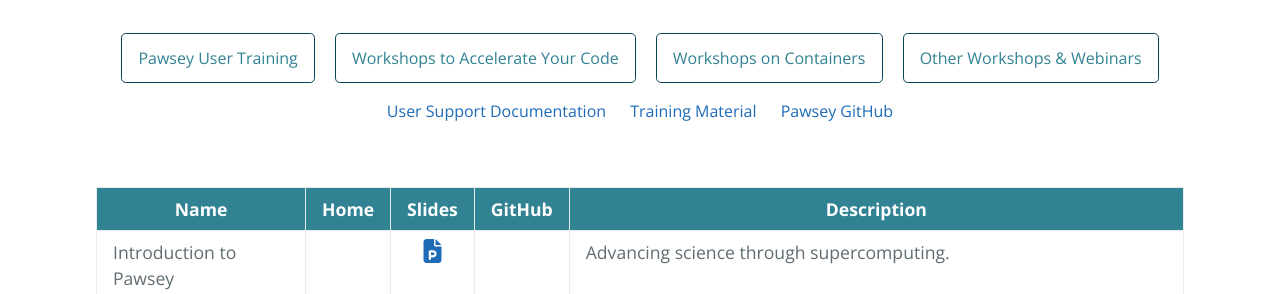
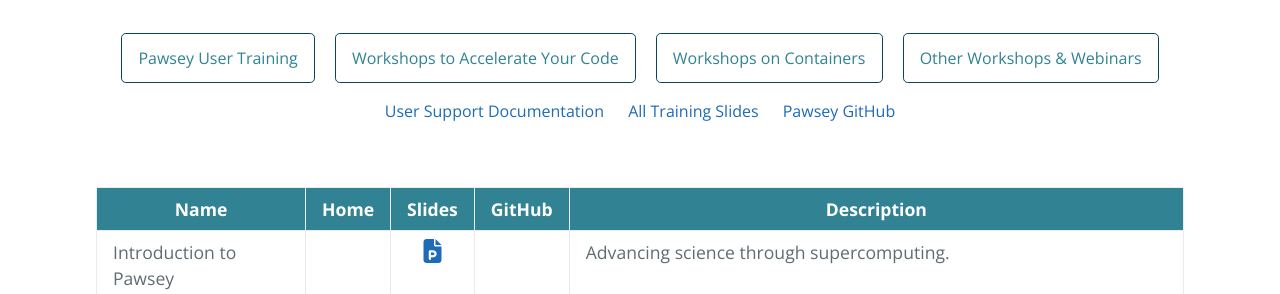
Before and after one commit to ratkinson0405/ratkinson0405.github.io, a Jekyll site: the page built from index.md, in a window 1280 px wide. Shown: the part 237-531 px from the top of the page. Built offline with Jekyll 4.4.1, drawn with Linux system fonts in a browser that asks for light colours; nearby versions of some CDN libraries; our own code applies the rules of GitHub Pages for plain Markdown files; the repository's description, which GitHub fills in, is left out.

Commit message:
Update externalLinks.yml

```diff
--- a/_data/externalLinks.yml
+++ b/_data/externalLinks.yml
@@ -1,7 +1,7 @@
 links:
 - title: User Support Documentation
   url: https://support.pawsey.org.au/documentation
-- title: Training Material
+- title: All Training Slides
   url: https://support.pawsey.org.au/documentation/display/US/Training+Material
 - title: Pawsey GitHub
   url: https://github.com/pawseysc
```
